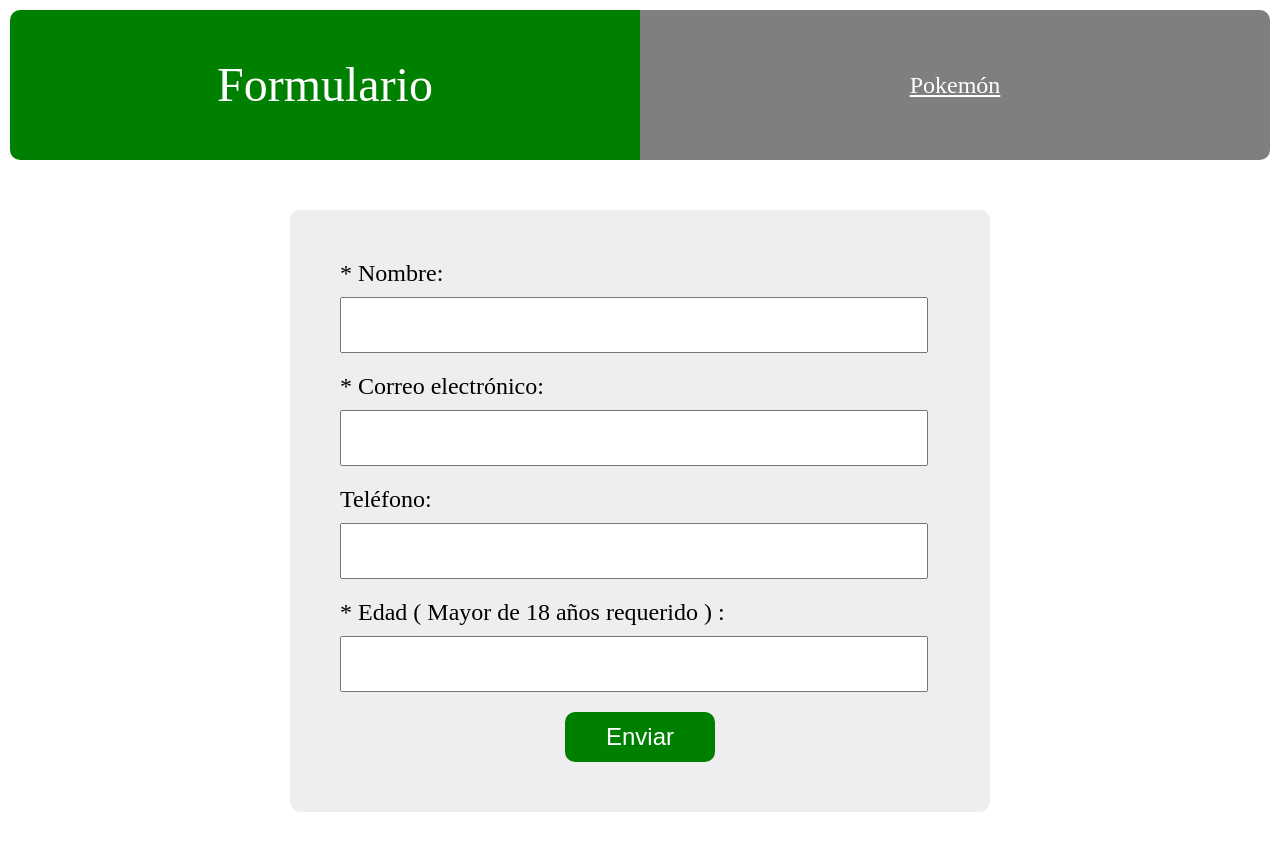
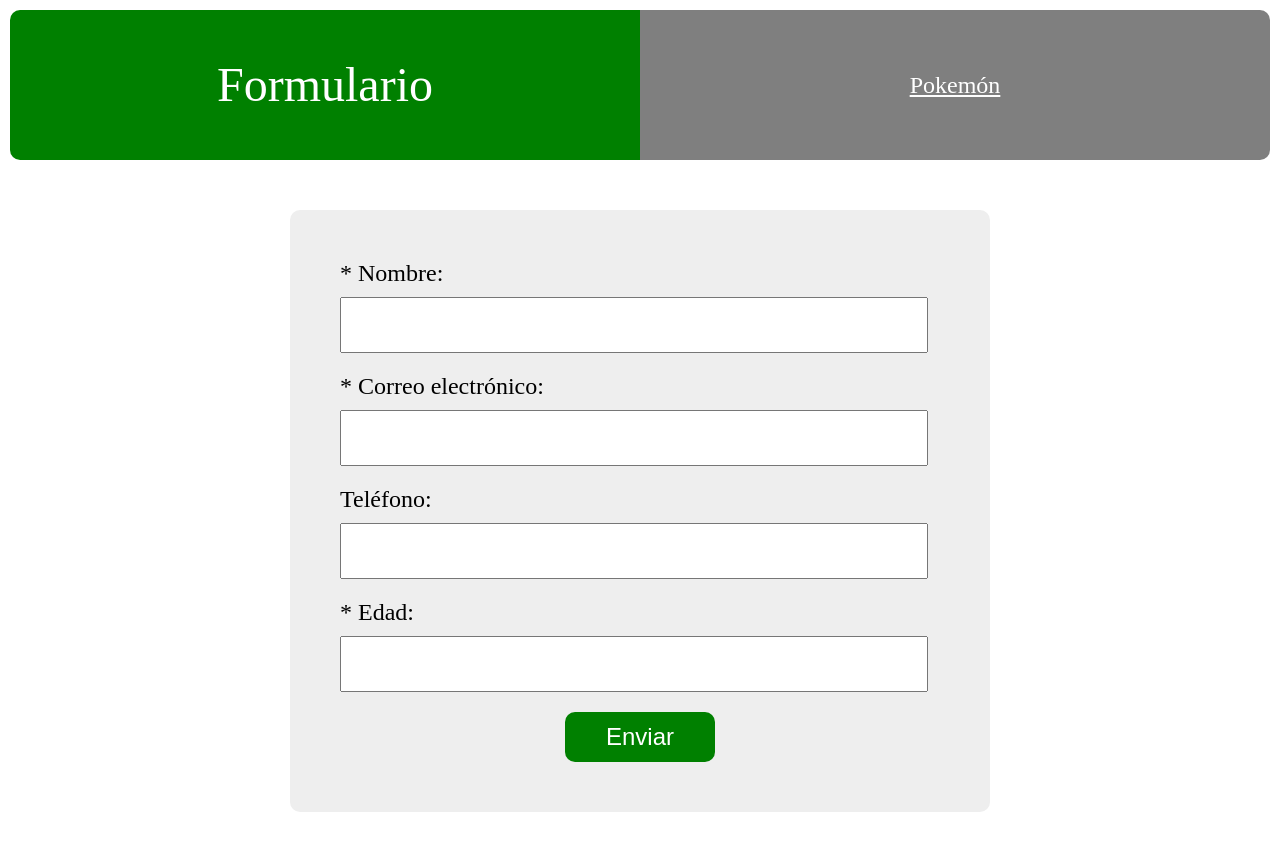
Before and after one commit to rubensanroman/landscape-frontend-challenge, a Next.js app: page /register in a window 1280 px wide. Shown: the top 850 px of the page. Built offline with nearby package versions, Linux system fonts and the light colour scheme.

Commit message:
Display errors at the front end level

```diff
--- a/src/pages/register/index.tsx
+++ b/src/pages/register/index.tsx
@@ -13,15 +13,6 @@ const Register = () => {
 
   const handleSubmit = async (e: any) => {
     e.preventDefault();
-
-    if (phone.trim() !== '') {
-      const phoneRegex = /^\+569\d{8}$/;
-      if (!phoneRegex.test(phone)) {
-        setErrors([{ param: 'phone', msg: 'El formato del teléfono es inválido' }]);
-        setSuccess(false);
-        return;
-      }
-    }
 
     try {
       const response = await axios.post('http://localhost:3030/validate', {
@@ -64,6 +55,9 @@ const Register = () => {
           onChange={(e) => setName(e.target.value)}
           className={errors.some((e) => e.param === 'name') ? 'error' : ''}
         />
+        {errors.some((e) => e.param === 'name') ? (
+          <span className="error-message">{errors.find((e) => e.param === 'name')?.msg}</span>
+        ) : null}
 
         <label htmlFor="email">* Correo electrónico:</label>
         <input
@@ -74,6 +68,10 @@ const Register = () => {
           className={errors.some((e) => e.param === 'email') ? 'error' : ''}
         />
 
+        {errors.some((e) => e.param === 'email') ? (
+          <span className="error-message">{errors.find((e) => e.param === 'email')?.msg}</span>
+        ) : null}
+
         <label htmlFor="phone">Teléfono:</label>
         <input
           type="text"
@@ -83,7 +81,11 @@ const Register = () => {
           className={errors.some((e) => e.param === 'phone') ? 'error' : ''}
         />
 
-        <label htmlFor="age">* Edad ( Mayor de 18 años requerido ) :</label>
+        {errors.some((e) => e.param === 'phone') ? (
+          <span className="error-message">{errors.find((e) => e.param === 'phone')?.msg}</span>
+        ) : null}
+
+        <label htmlFor="age">* Edad:</label>
         <input
           type="text"
           id="age"
@@ -92,6 +94,10 @@ const Register = () => {
           className={errors.some((e) => e.param === 'age') ? 'error' : ''}
         />
 
+        {errors.some((e) => e.param === 'age') ? (
+          <span className="error-message">{errors.find((e) => e.param === 'age')?.msg}</span>
+        ) : null}
+
         <button type="submit">Enviar</button>
       </form>
     </>
```
